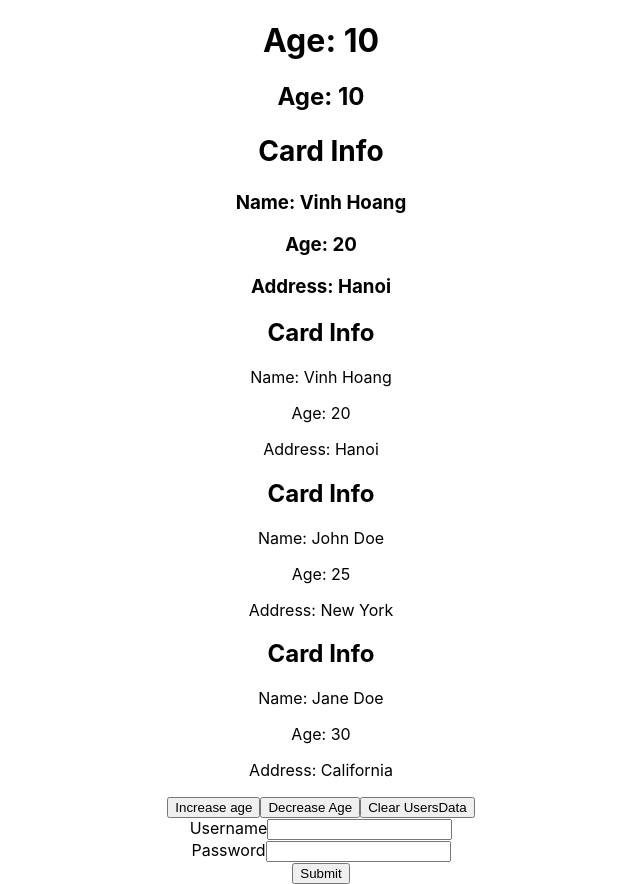
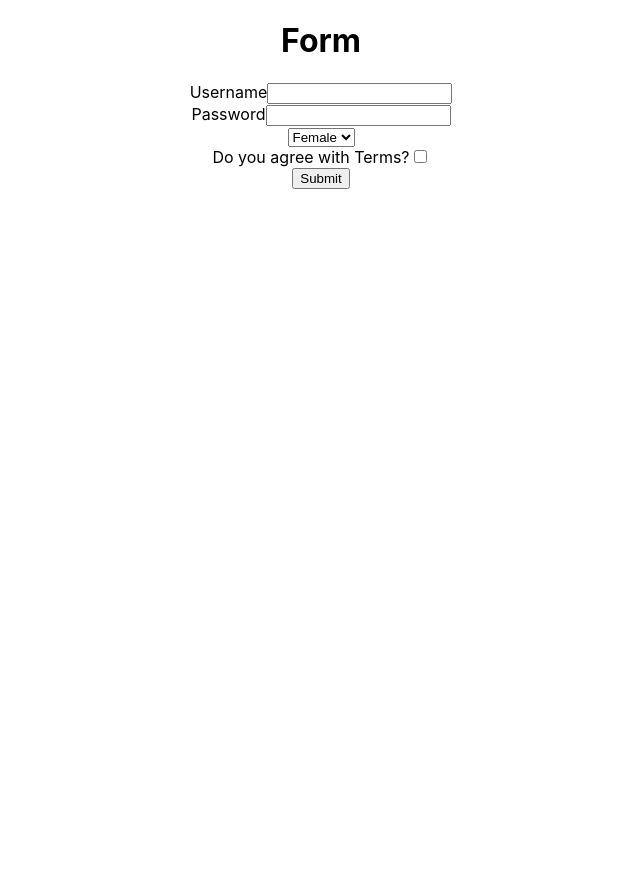
Before and after one commit to vinhhn3/teaching-react-pnv, a React (Create React App) app: page / in a window 1280 px wide. Shown: the whole page, without its empty margins (319-959 px from the left). After the commit the page ends 800 px from the top, so only its background shows below. Built offline with nearby package versions, Linux system fonts and the light colour scheme.

Commit message:
chore: Refactor App component and Card component, and update UI

```diff
--- a/src/App.js
+++ b/src/App.js
@@ -1,69 +1,9 @@
-import { useState } from "react";
 import "./App.css";
-import Age from "./components/Age";
-import Card from "./components/Card";
 
 function App() {
-  const [age, setAge] = useState(10); // state
-  const hello = "Hello World"; // variable
-
-  const [user, setUser] = useState({
-    id: 1,
-    name: "Vinh Hoang",
-    age: 20,
-    address: "Hanoi",
-  });
-
-  const [usersData, setUsersData] = useState([
-    {
-      id: 1,
-      name: "Vinh Hoang",
-      age: 20,
-      address: "Hanoi",
-    },
-    {
-      id: 2,
-      name: "John Doe",
-      age: 25,
-      address: "New York",
-    },
-    {
-      id: 3,
-      name: "Jane Doe",
-      age: 30,
-      address: "California",
-    },
-  ]);
-
-  const increaseAge = () => {
-    setAge(age + 1);
-  };
-
-  const decreaseAge = () => {
-    setAge(age - 1);
-  };
-
-  const clearUsesData = () => {
-    setUsersData([]);
-  };
-
   return (
     <div className="App">
-      <h1>Age: {age}</h1>
-      <h2>
-        <Age age={age} />
-      </h2>
-      <h3>
-        <Card user={user} />
-      </h3>
-      <p>
-        {usersData.map((user) => (
-          <Card key={user.id} user={user} />
-        ))}
-      </p>
-      <button onClick={increaseAge}>Increase age</button>
-      <button onClick={decreaseAge}>Decrease Age</button>
-      <button onClick={clearUsesData}>Clear UsersData</button>
+      <h1>Form</h1>
       <form>
         <div>
           <label>Username</label>
@@ -73,7 +13,17 @@ function App() {
           <label>Password</label>
           <input type="password" />
         </div>
-        <div className="div">
+        <div>
+          <select>
+            <option value="female">Female</option>
+            <option value="male">Male</option>
+          </select>
+        </div>
+        <div>
+          <label>Do you agree with Terms?</label>
+          <input type="checkbox" />
+        </div>
+        <div>
           <button type="submit">Submit</button>
         </div>
       </form>
```
